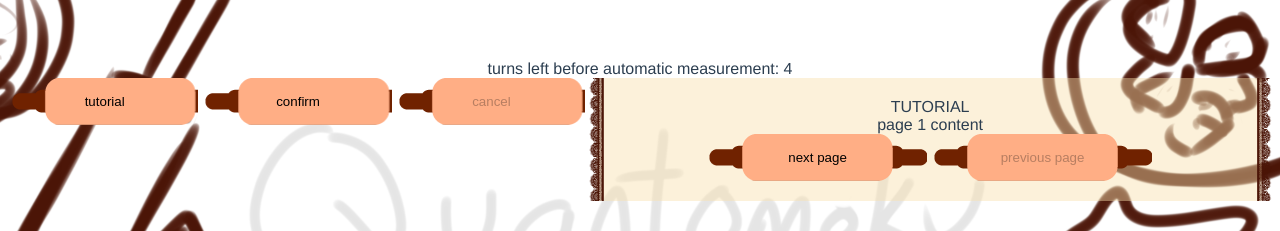
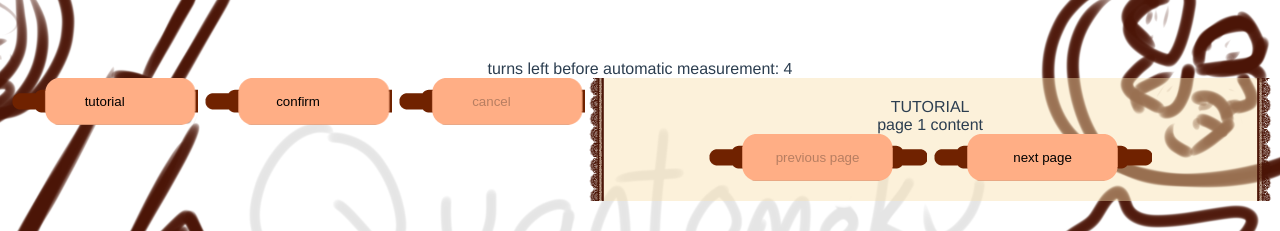
Before and after one commit to IvanIsCoding/Quantomoku, a Vue app in the folder client/: page / in a window 1280 px wide. Both pictures are taken after a click on the button "tutorial". Shown: the top 231 px of the page. Built offline with nearby package versions, Linux system fonts and the light colour scheme; no server answers.

Commit message:
Disable buttons hover animation when disabled

```diff
--- a/client/src/App.vue
+++ b/client/src/App.vue
@@ -5,7 +5,11 @@
     <div class="buttons">
       <button @click="openTutorial">tutorial</button>
       <button class="active" @click="sendDataToBackend">confirm</button>
-      <button @click="cancel" :disabled="this.playedCells.length == 0">cancel</button>
+      <button
+        @click="cancel"
+        :disabled="this.playedCells.length == 0"
+        :class="this.playedCells.length == 0? 'forceNoHoverAnimation': ''"
+      >cancel</button>
       <BoardRenderer
         v-if="!showTutorial"
         @cellClicked="cellClicked"
@@ -202,4 +206,8 @@ button:hover {
   background-position: 0px -47px;
   background-repeat: no-repeat;
 }
+
+.forceNoHoverAnimation {
+  background: url("assets/button_2.gif") 0 0 no-repeat !important;
+}
 </style>
--- a/client/src/components/Tutorial.vue
+++ b/client/src/components/Tutorial.vue
@@ -7,8 +7,8 @@
     <div v-if="currentPage == 4">page 4 content</div>
     <div v-if="currentPage == 5">page 5 content</div>
     <div v-if="currentPage == 6">page 6 content</div>
-    <button class="pageNav" :disabled="currentPage == numberPages" @click="nextPage">next page</button>
-    <button class="pageNav" :disabled="currentPage == 1" @click="previousPage">previous page</button>
+    <button :class="currentPage == 1? 'forceNoHoverAnimation pageNav' : 'pageNav'" :disabled="currentPage == 1" @click="previousPage">previous page</button>
+    <button :class="currentPage == numberPages? 'forceNoHoverAnimation pageNav' : 'pageNav'" :disabled="currentPage == numberPages" @click="nextPage">next page</button>
   </div>
 </template>
 
@@ -47,4 +47,8 @@ export default {
 .pageNav {
   display: inline-block;
 }
+
+.forceNoHoverAnimation {
+  background: url("../assets/button_2.gif") 0 0 no-repeat !important;
+}
 </style>
```
